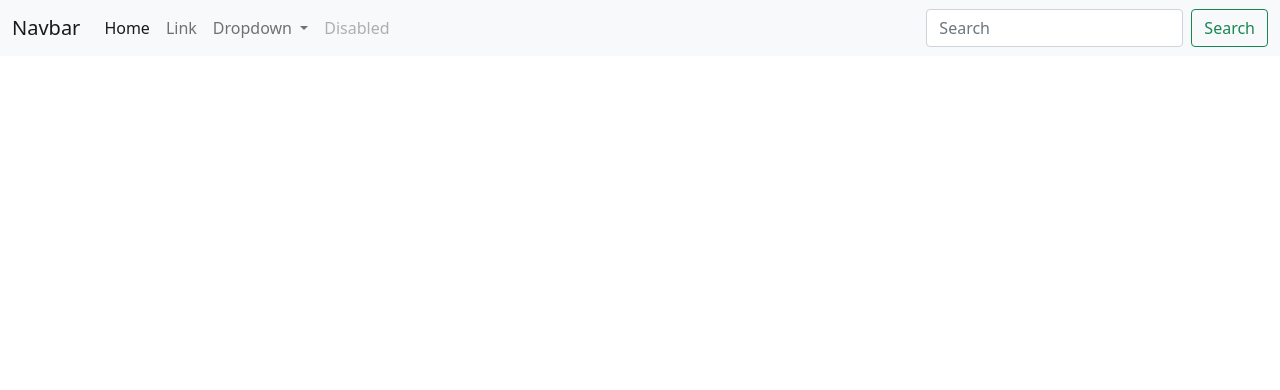
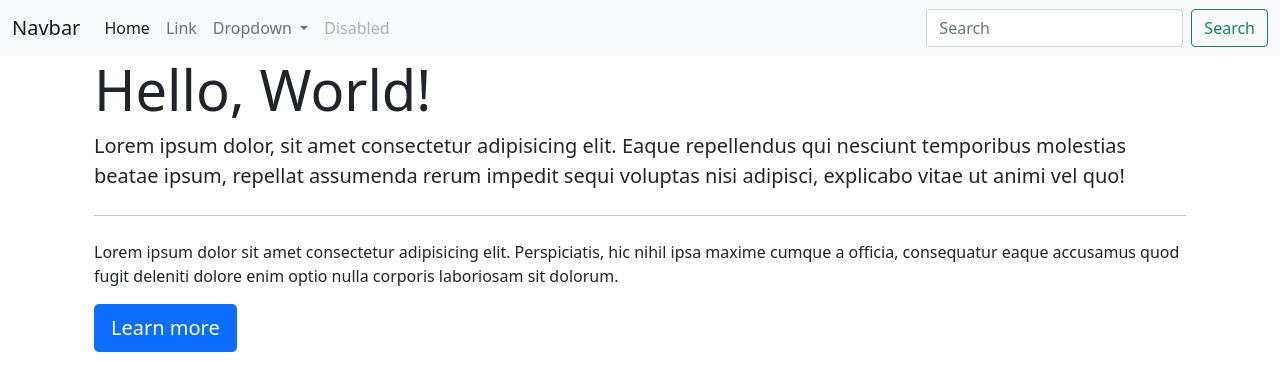
Before and after one commit to riddlerclash/githubCrashCourse, a plain HTML site: page index.html in a window 1280 px wide. Drawn offline with nearby package versions, Linux system fonts and the light colour scheme.

Commit message:
Created Jumbotron for website

```diff
--- a/index.html
+++ b/index.html
@@ -46,7 +46,23 @@
             </form>
           </div>
         </div>
-      </nav>
+    </nav>
+
+    <div class="container-fluid">
+        <div class="row">
+            <div class="">
+                <div class="container">
+                    <h1 class="display-4">Hello, World!</h1>
+                    <p class="lead">Lorem ipsum dolor, sit amet consectetur adipisicing elit. Eaque repellendus qui nesciunt temporibus molestias beatae ipsum, repellat assumenda rerum impedit sequi voluptas nisi adipisci, explicabo vitae ut animi vel quo!</p>
+                    <hr class="my-4">
+                    <p>Lorem ipsum dolor sit amet consectetur adipisicing elit. Perspiciatis, hic nihil ipsa maxime cumque a officia, consequatur eaque accusamus quod fugit deleniti dolore enim optio nulla corporis laboriosam sit dolorum.</p>
+                    <p class="lead">
+                        <a href="#" class="btn btn-primary btn-lg" role="button">Learn more</a>
+                    </p>
+                </div>
+            </div>
+        </div>
+    </div>
 
     <!-- Optional JavaScript; choose one of the two! -->
 
```
